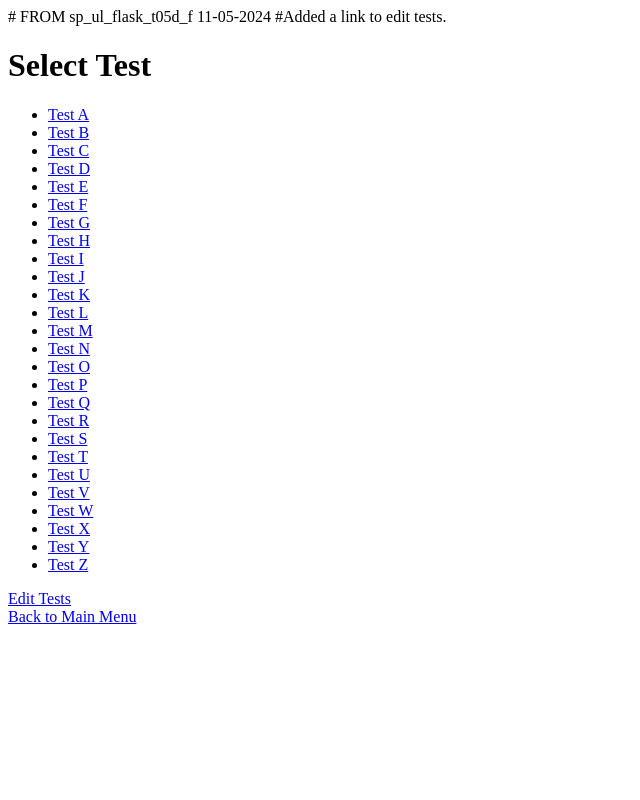
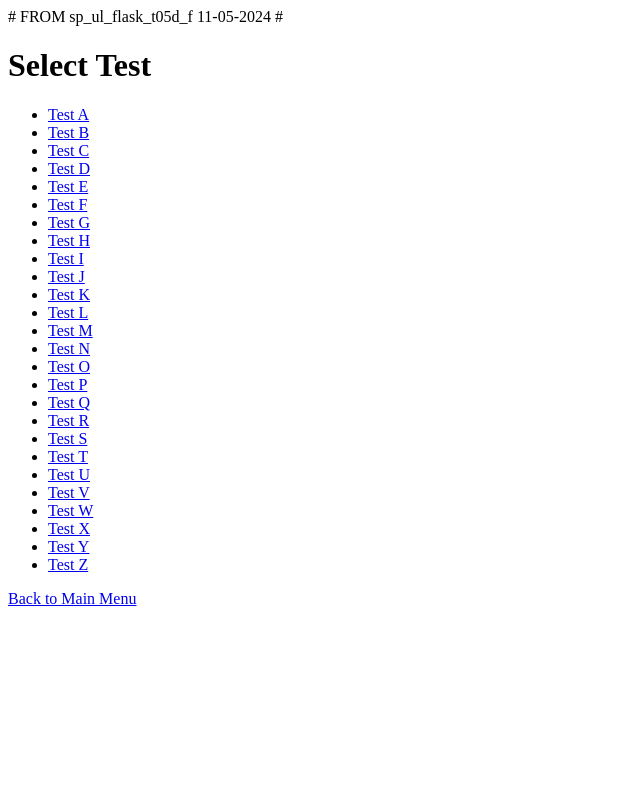
Before and after one commit to suasrp/flask-suasrp-repository-001, a Flask app: page /select_test in a window 1280 px wide. Shown: the whole page, without its empty margins (0-640 px from the left). Run offline with Flask 3, Linux system fonts and the light colour scheme.

Commit message:
Update select_test.html Reverted

```diff
--- a/templates/select_test.html
+++ b/templates/select_test.html
@@ -1,6 +1,5 @@
 # FROM sp_ul_flask_t05d_f 11-05-2024
-#Added a link to edit tests.
-
+#
 <!DOCTYPE html>
 <html lang="en">
 <head>
@@ -15,7 +14,6 @@
             <li><a href="{{ url_for('start_test', letter=letter) }}">Test {{ letter.upper() }}</a></li>
         {% endfor %}
     </ul>
-    <a href="{{ url_for('edit_test') }}">Edit Tests</a><br>
     <a href="{{ url_for('home') }}">Back to Main Menu</a>
 </body>
 </html>
```
